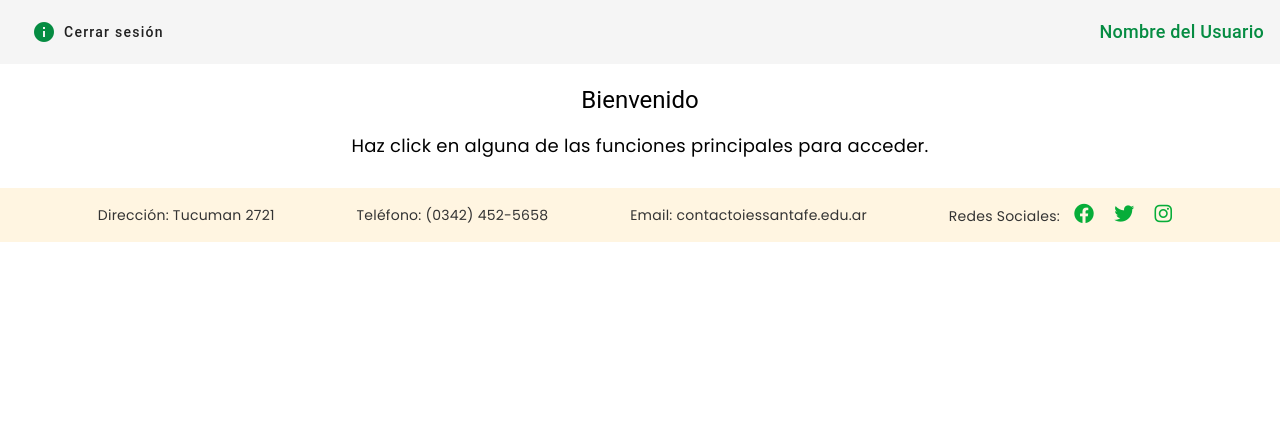
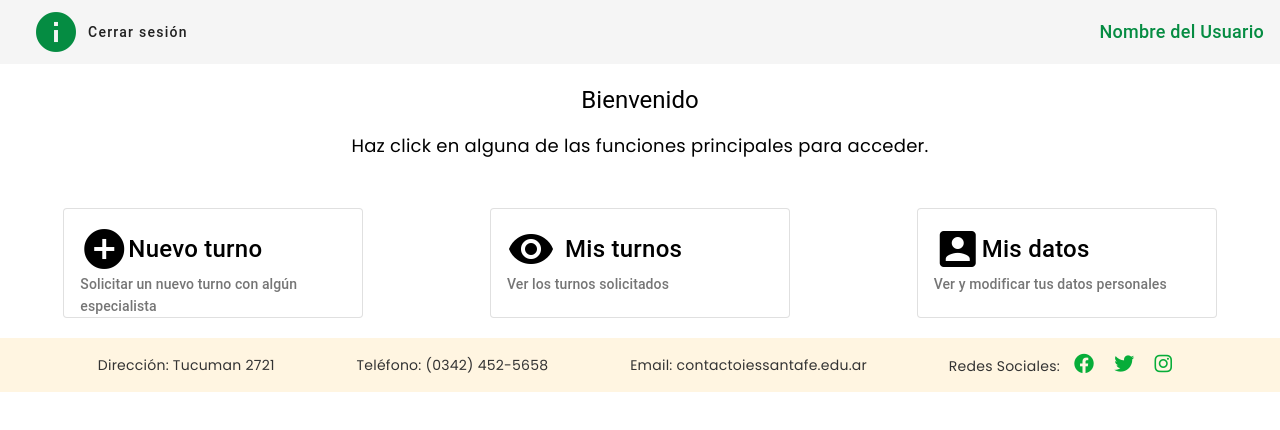
Before and after one commit to gonza613/ProyectoFinal, an Angular app: page /pantalla-principal in a window 1280 px wide. Shown: the top 430 px of the page. Built offline with nearby package versions, Linux system fonts and the light colour scheme.

Commit message:
Creacion modulos de ejemplo en pantalla principal

```diff
--- a/angular.json
+++ b/angular.json
@@ -97,5 +97,8 @@
         }
       }
     }
+  },
+  "cli": {
+    "analytics": "14ed9fd8-c3db-4f7d-9444-28435cd8067d"
   }
 }
--- a/src/app/components/pantalla-principal/pantalla-principal.component.css
+++ b/src/app/components/pantalla-principal/pantalla-principal.component.css
@@ -59,3 +59,54 @@
     text-decoration: underline; /* Subrayado al pasar el cursor */
     color: #018f2c; /* Color deseado para el hover */
   }
+
+  .modules {
+    display: flex;
+    justify-content: space-around;
+    flex-wrap: wrap;
+    margin-top: 20px;
+    margin-bottom: 20px;
+  }
+
+  .example-card {
+    width: 300px;
+    cursor: pointer;
+  }
+
+  mat-card {
+    transition: transform 0.2s ease-in-out;
+  }
+
+  .mat-card-title mat-icon {
+    line-height: 1;
+    vertical-align: middle;
+    margin-right: 10px; /* Espacio entre el ícono y el texto */
+  }
+
+  .mat-card-title {
+    display: flex;
+    align-items: center;
+  }
+
+  mat-icon {
+    width: 48px;
+    height: 48px;
+    font-size: 48px; /* Asegúrate que el tamaño coincida */
+  }
+
+  mat-card:hover {
+    transform: scale(1.05);
+  }
+
+  .icon-text-wrapper {
+    display: flex;
+    align-items: center; /* Alinea verticalmente el ícono y el texto */
+  }
+
+  .aligned-icon {
+    margin-right: 10px; /* Espacio entre el ícono y el texto */
+  }
+
+  .aligned-text {
+    font-size: 24px; /* Ajusta el tamaño del texto para que sea más proporcional al ícono */
+  }
--- a/src/app/components/pantalla-principal/pantalla-principal.component.html
+++ b/src/app/components/pantalla-principal/pantalla-principal.component.html
@@ -9,6 +9,55 @@
         <h1>Bienvenido</h1>
         <p>Haz click en alguna de las funciones principales para acceder.</p>
     </div>
+    <div class="modules">
+        <!-- Nuevo Turno Card -->
+        <mat-card class="example-card" appearance="outlined" *ngIf="userType=='Paciente'">
+          <mat-card-header>
+            <mat-card-title-group>
+              <!-- Icono de agregar -->
+              <mat-card-title>
+                <div class="icon-text-wrapper">
+                    <mat-icon [style.fontSize.px]="48">add_circle</mat-icon>
+                    <span class="aligned-text">Nuevo turno</span>
+                  </div>
+              </mat-card-title>
+              <mat-card-subtitle>Solicitar un nuevo turno con algún especialista</mat-card-subtitle>
+            </mat-card-title-group>
+          </mat-card-header>
+        </mat-card>
+
+        <!-- Mis Turnos Card -->
+        <mat-card class="example-card" appearance="outlined" *ngIf="userType=='Paciente'">
+            <mat-card-header>
+              <mat-card-title-group>
+                <!-- Icono de visualizar -->
+                <mat-card-title>
+                  <div class="icon-text-wrapper">
+                    <mat-icon [style.fontSize.px]="48" class="aligned-icon">visibility</mat-icon>
+                    <span class="aligned-text">Mis turnos</span>
+                  </div>
+                </mat-card-title>
+                <mat-card-subtitle>Ver los turnos solicitados</mat-card-subtitle>
+              </mat-card-title-group>
+            </mat-card-header>
+          </mat-card>
+
+        <!-- Mis Datos Personales Card -->
+        <mat-card class="example-card" appearance="outlined" *ngIf="userType=='Paciente'">
+          <mat-card-header>
+            <mat-card-title-group>
+              <!-- Icono de usuario -->
+              <mat-card-title>
+                <div class="icon-text-wrapper">
+                    <mat-icon [style.fontSize.px]="48">account_box</mat-icon>
+                    <span class="aligned-text">Mis datos</span>
+                  </div>
+              </mat-card-title>
+              <mat-card-subtitle>Ver y modificar tus datos personales</mat-card-subtitle>
+            </mat-card-title-group>
+          </mat-card-header>
+        </mat-card>
+      </div>
 
     <div class="footer" style="background-color: rgb(255, 245, 225); flex-shrink: 0;">
         <span class="footer-item">Dirección: Tucuman 2721</span>
--- a/src/app/components/pantalla-principal/pantalla-principal.component.ts
+++ b/src/app/components/pantalla-principal/pantalla-principal.component.ts
@@ -8,7 +8,7 @@ import { Router } from '@angular/router';
 export class PantallaPrincipalComponent {
 
   userName: string = 'Nombre del Usuario';
-  userType: string = 'Tipo de Usuario';
+  userType: string = 'Paciente'; //hardcodeado por ahora
 
   constructor(private router: Router){}
 
```
Also changed, not shown: src/images/add_60dp_E8EAED_FILL0_wght400_GRAD0_opsz48.png (added).
